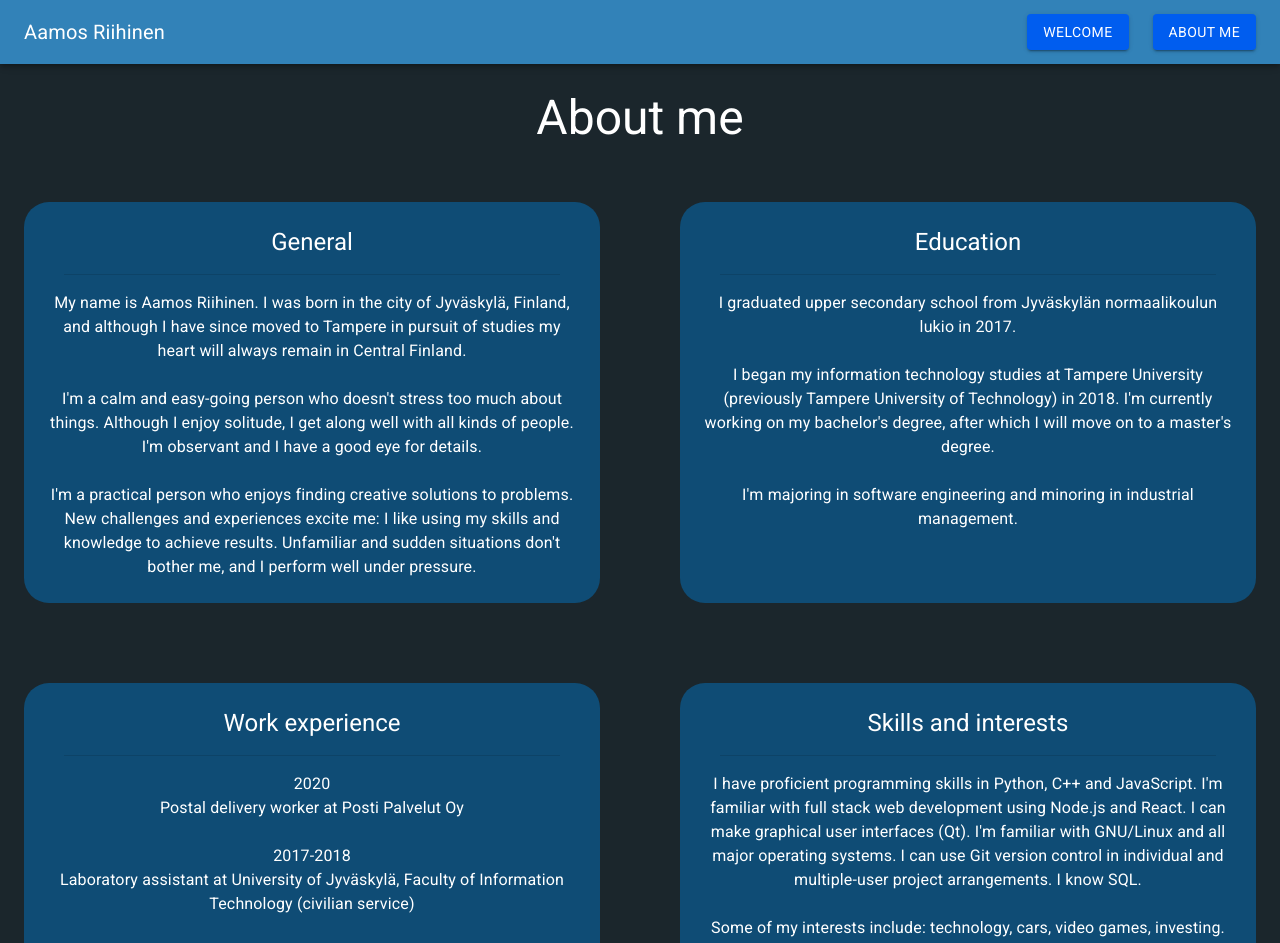
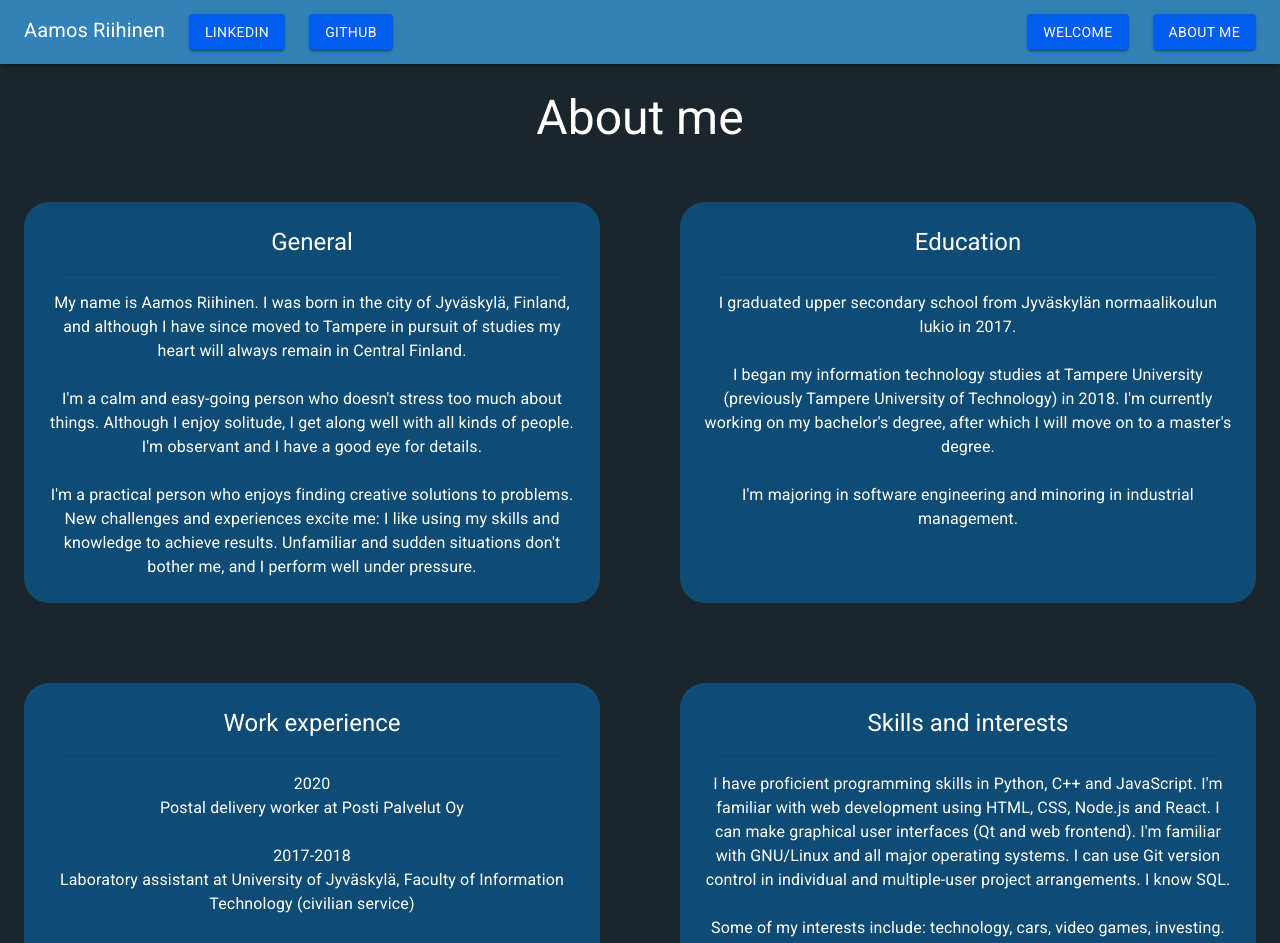
Before and after one commit to qaamos/react-portfolio, a React (Create React App) app in the folder portfolio/: page /#/about in a window 1280 px wide. Shown: the top 943 px of the page. Built offline with nearby package versions, Linux system fonts and the light colour scheme.

Commit message:
Added LinkedIn and Github links

```diff
--- a/portfolio/src/About.js
+++ b/portfolio/src/About.js
@@ -107,8 +107,8 @@ function About(props) {
                   </Box>
                   <Typography variant="body1">
                     I have proficient programming skills in Python, C++ and JavaScript.
-                    I'm familiar with full stack web development using Node.js and React.
-                    I can make graphical user interfaces (Qt). I'm familiar with GNU/Linux and
+                    I'm familiar with web development using HTML, CSS, Node.js and React.
+                    I can make graphical user interfaces (Qt and web frontend). I'm familiar with GNU/Linux and
                     all major operating systems. I can use Git version control in individual
                     and multiple-user project arrangements. I know SQL.
                     <br></br><br></br>
--- a/portfolio/src/App.js
+++ b/portfolio/src/App.js
@@ -22,11 +22,27 @@ function App() {
 
       <AppBar position="fixed" id="navbar">
         <Toolbar>
+
           <Box display='flex' flexGrow={1}>
             <Typography variant="h6">
-            Aamos Riihinen
+              Aamos Riihinen
             </Typography>
+            <Box pl={3}>
+              <Button className="menuButton" variant="contained"
+              style={{color:"white", backgroundColor:"#005DEF"}}
+              href="https://linkedin.com/in/aamos-riihinen/">
+                LinkedIn
+              </Button>
+            </Box>
+            <Box pl={3}>
+              <Button className="menuButton" variant="contained"
+              style={{color:"white", backgroundColor:"#005DEF"}}
+              href="https://github.com/qaamos">
+                Github
+              </Button>
+            </Box>
           </Box>
+
           <Box pr={3}>
             <Button className="menuButton" variant="contained"
             style={{color:"white", backgroundColor:"#005DEF"}}
```
Also changed, not shown: 1 other file (tests, documents, lock files or other folders).
